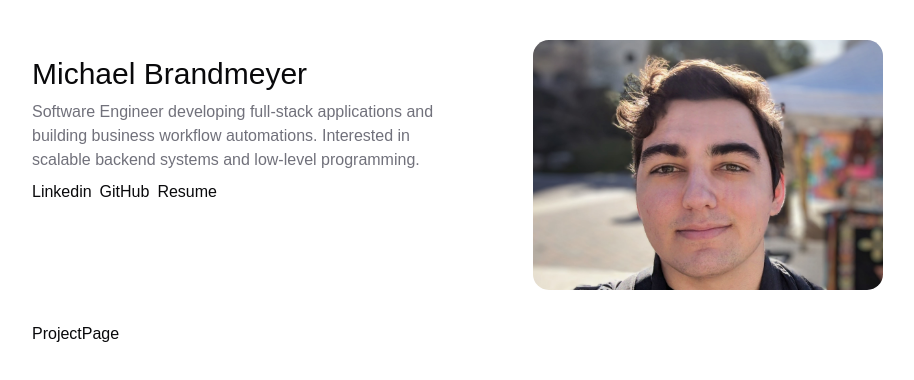
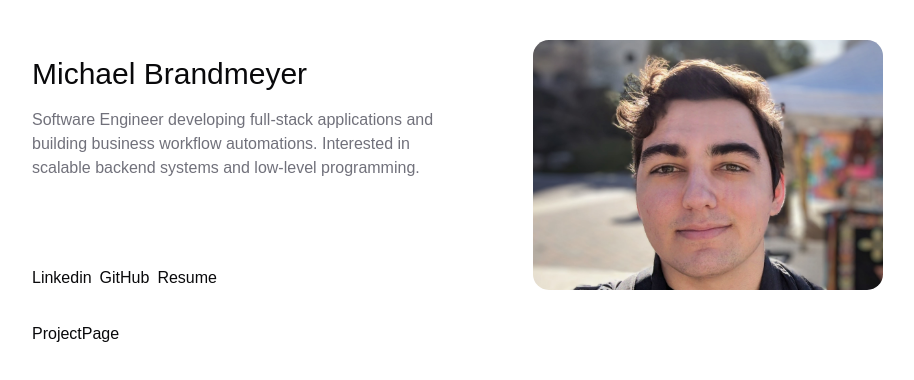
Before and after one commit to bmichael99/Portfolio-Website, a React (Vite) app: page / in a window 1280 px wide. Shown: the top 380 px of the page, without its empty margins (160-1074 px from the left). Built offline with nearby package versions, Linux system fonts and the light colour scheme.

Commit message:
feat: changed left side header to grid layout to push links to bottom of container.

```diff
--- a/src/App.tsx
+++ b/src/App.tsx
@@ -14,7 +14,7 @@ function App() {
         <header className='w-full py-4'>
           <div className='grid gap-8 sm:gap-4 grid-cols-1 sm:grid-cols-2'>
             {/*Left Side Header*/}
-            <div className='flex flex-col gap-2'>
+            <div className='grid gap-4 grid-rows-[auto_1fr_auto]'>
               <h1 className='pt-4 text-3xl font-medium'>Michael Brandmeyer</h1>
               <p className='text-muted-foreground'>Software Engineer developing full-stack applications and building business workflow automations. Interested in scalable backend systems and low-level programming.</p>
               {/*Socials*/}
```
